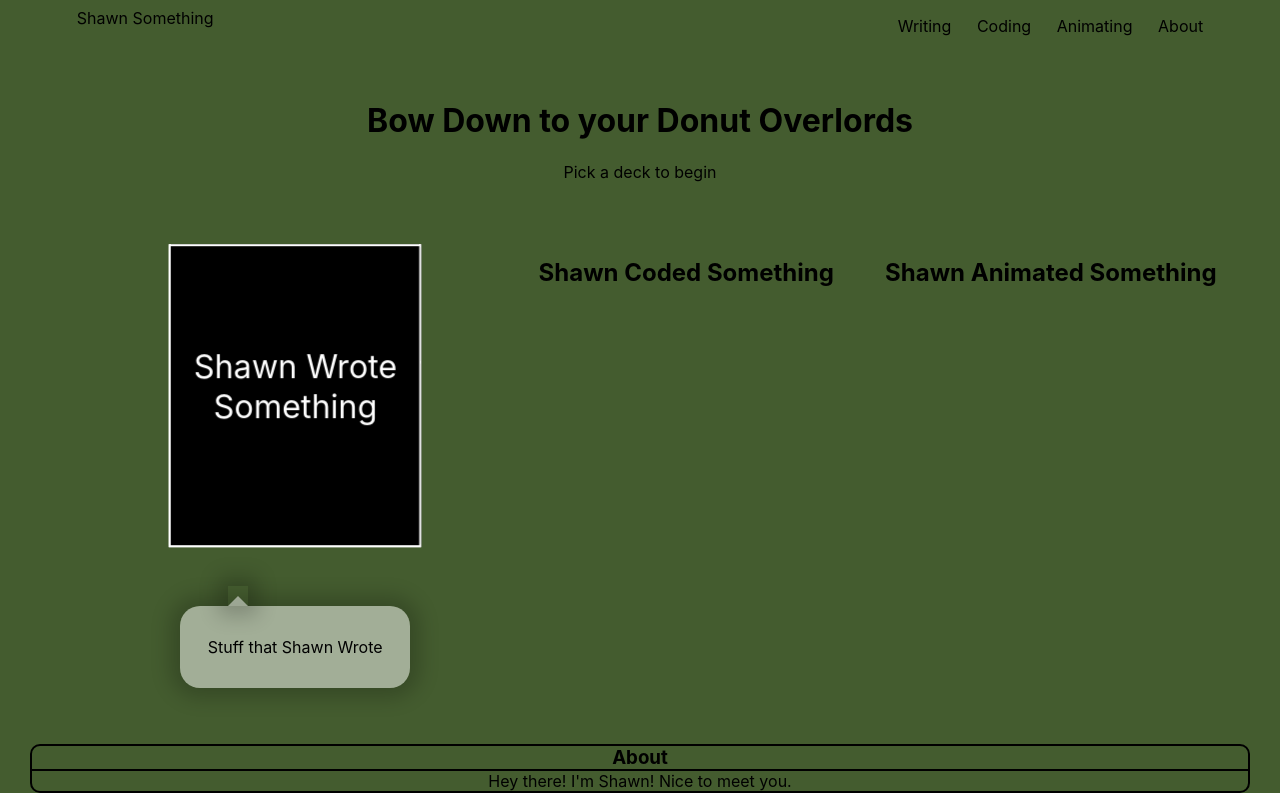
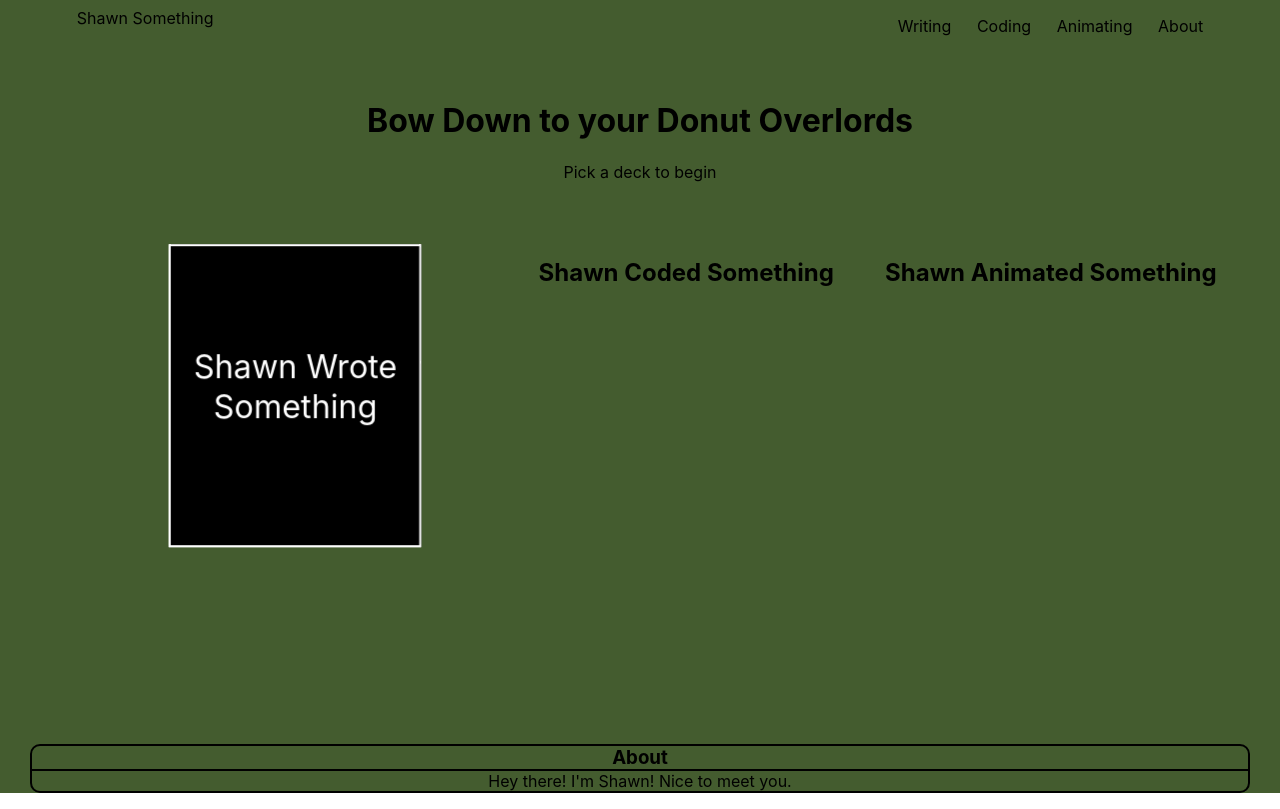
Before and after one commit to ShawnSomething/card-deck, a React (Create React App) app: page / in a window 1280 px wide. Built offline with nearby package versions, Linux system fonts and the light colour scheme.

Commit message:
faded pop up description

```diff
--- a/src/App.css
+++ b/src/App.css
@@ -237,6 +237,8 @@
   border-radius: 20px;
   width: 200px;
   box-shadow: 0 0 20px 10px rgba(0, 0, 0, 0.2);
+  opacity: 0;
+    transition: opacity 0.5s ease-in-out;
 }
 
 /* Speech bubble pointer */
@@ -249,5 +251,9 @@
   border-style: solid;
   border-color: transparent transparent rgba(255, 255, 255, 0.5) transparent;
   transform: translateX(-50%);
-  box-shadow: 0 0 20px 10px rgba(0, 0, 0, 0.2);
+  box-shadow: 0 0 20px 10px rgba(0, 0, 0, 0);
 }
+
+.speech-bubble.show {
+  opacity: 1;
+}
--- a/src/writing.tsx
+++ b/src/writing.tsx
@@ -43,7 +43,7 @@ export const Writing: React.FC = () => {
                     </div>
                 </div>
             </div>
-        <div className='speech-bubble'>
+            <div className={`speech-bubble ${isHovered ? 'show' : ''}`}>
                 <p>Stuff that Shawn Wrote</p>
             </div>
         </>
```
Lines whose indentation alone changed are shown as unchanged.
